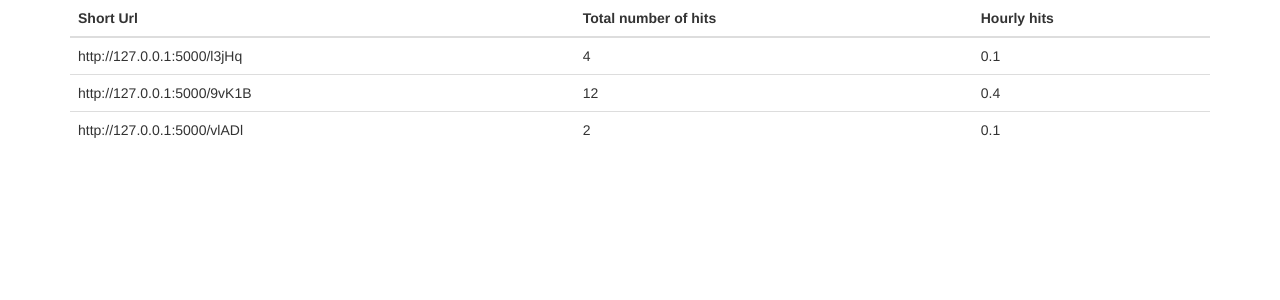
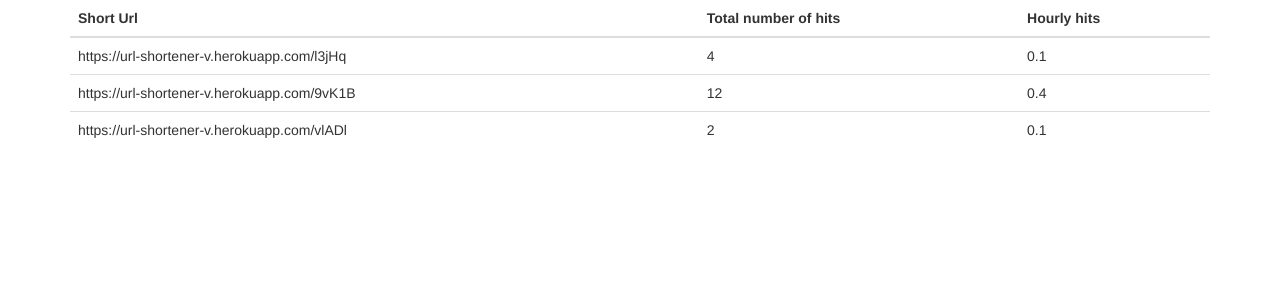
Before and after one commit to vikashnitk/url-shortener, a Flask app: page /stats in a window 1280 px wide. Shown: the top 300 px of the page. Run offline with Flask 2, Linux system fonts and the light colour scheme; data comes from the database, SQL or seed files in the repository; some libraries are stand-ins or nearby versions.

Commit message:
Update stats.html

```diff
--- a/templates/stats.html
+++ b/templates/stats.html
@@ -21,7 +21,7 @@
     <tbody>
       {% for url in vals %}
         <tr>
-          <td>http://127.0.0.1:5000/{{url.short}}</td>
+          <td>https://url-shortener-v.herokuapp.com/{{url.short}}</td>
           <td>{{url.visits}}</td>
           <td>{{url.hourly_visit}}</td>
         </tr>
```
